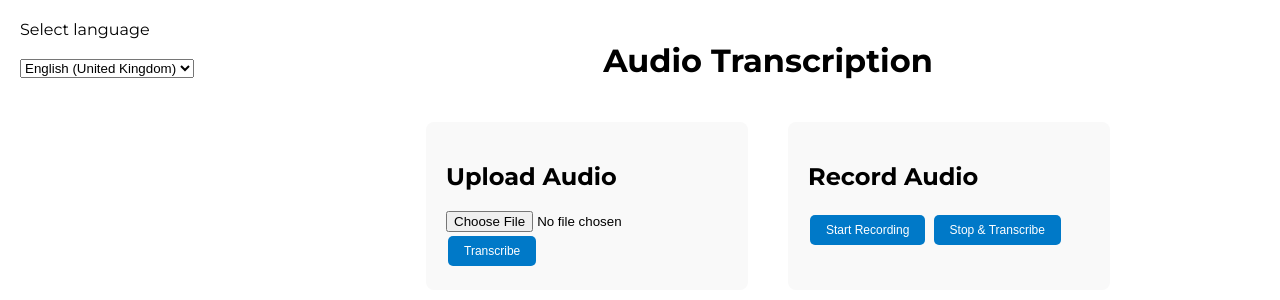
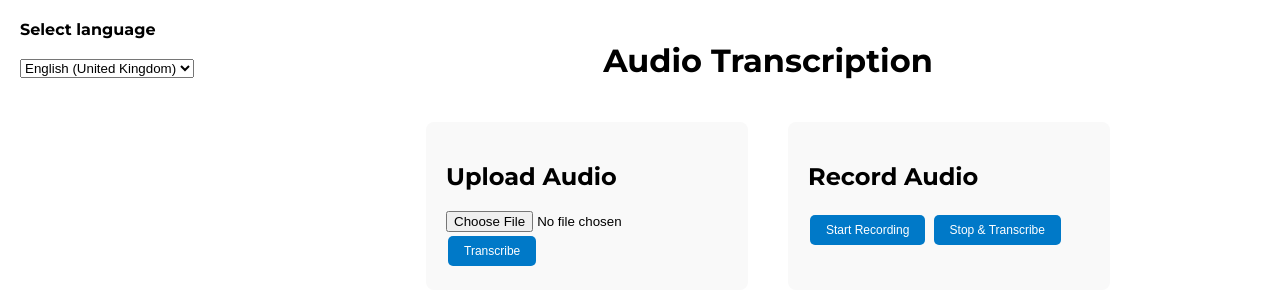
Before and after one commit to bethschoen/Real_Time_STT, a Flask app: page / in a window 1280 px wide. Shown: the top 300 px of the page. Run offline with Flask 3, Linux system fonts and the light colour scheme.

Commit message:
fixed text formatting

```diff
--- a/templates/index.html
+++ b/templates/index.html
@@ -12,8 +12,7 @@
   <!-- side bar -->
   <div class="sidebar" style="width:20%">
     <div class="dropdown">
-      <label style="strong" for="language_toggle">Select language</label><br><br>
-      <!-- <h2>Select language</h2><br><br> -->
+      <label for="language_toggle"><strong>Select language</strong></label><br><br>
       <select name="language_toggle" id="language-toggle">
         <option value="en-GB">English (United Kingdom)</option>
         <option value="nl-NL">Dutch (Netherlands)</option>
```
